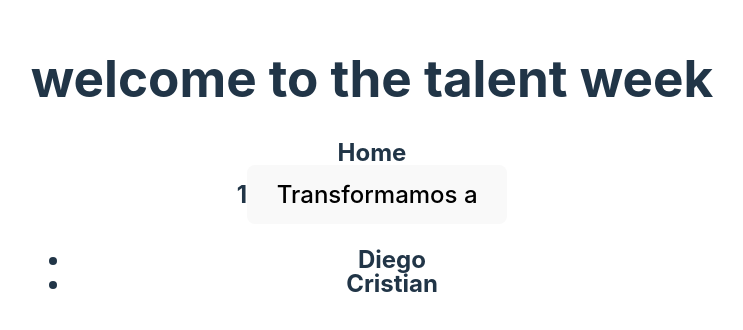
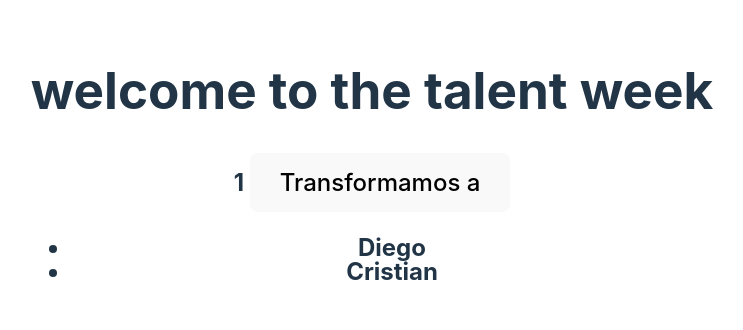
Before and after one commit to diegos35/react-from-0-viteJs, a React (Vite) app: page / in a window 1280 px wide. Shown: the part 232-562 px from the top of the page, without its empty margins (268-1011 px from the left). Built offline with nearby package versions, Linux system fonts and the light colour scheme.

Commit message:
creando atomic desing y trabajando con plugin de barrel

```diff
--- a/src/pages/Home.jsx
+++ b/src/pages/Home.jsx
@@ -1,46 +1,21 @@
 import { useEffect, useState } from "react";
+import { MagicArreglo, MagicButton } from "./components"; //con plugin auto barrel
+/* import MagicArreglo from "./components/magicArreglo/MagicArreglo";
+import MagicButton from "./components/magicButton/MagicButton";
+ */
+function Home() {
 
-function Home() {
-  //let a = 1;
-  const [data, setData] = useState(1);
-  const arrgeglo = [
-    {
-        id: 1,
-        nombre: 'Diego',
-    },
-    {   id: 2,
-        nombre: 'Cristian',
-    },
-]
-
-  const handleClick = () => {
-    //a = 10;null
-    setData(10);
-  }
-
-  useEffect(() => { //Life Cicle
-    console.log('apenas se inicie el componente life cicle', data);
-
-    /* return () => {
-        console.log('cuando muere el componente')
-    }; */
-  }, [data]) //Change: tiene que venir del useState y es lo que cambia
     return (
-        <div>
+       /*  <div>
             <div>Home</div>
             <span>{data}</span>
-            <button onClick={handleClick}>Transformamos a</button>
-        <ul>
-            {arrgeglo.map(item => (
-                <li key={item.id}> {item.nombre}</li>)
-            )}
-        </ul>
-        </div>
 
-        /* <> tag vacio
-            <div>Home</div>
-            <span>{a}</span>
-        </> */
+        </div> */
+
+        <>
+        <MagicButton/>
+        <MagicArreglo/>
+        </>
   )
 }
 
--- /dev/null
+++ b/src/pages/components/index.js
@@ -0,0 +1,2 @@
+export { default as MagicArreglo } from './magicArreglo/MagicArreglo';
+export { default as MagicButton } from './magicButton/MagicButton';
--- /dev/null
+++ b/src/pages/components/magicArreglo/MagicArreglo.jsx
@@ -0,0 +1,22 @@
+
+function MagicArreglo() {
+    const arrgeglo = [
+        {
+            id: 1,
+            nombre: 'Diego',
+        },
+        {   id: 2,
+            nombre: 'Cristian',
+        },
+    ]
+
+    return (
+        <ul>
+            {arrgeglo.map(item => (
+                <li key={item.id}> {item.nombre}</li>)
+            )}
+        </ul>
+    )
+}
+
+export default MagicArreglo
--- /dev/null
+++ b/src/pages/components/magicArreglo/index.js
@@ -0,0 +1 @@
+export { default as MagicArreglo } from './MagicArreglo';
--- /dev/null
+++ b/src/pages/components/magicButton/MagicButton.jsx
@@ -0,0 +1,26 @@
+import { useEffect, useState } from "react";
+
+function MagicButton() {
+    const [data, setData] = useState(1);
+
+    const handleClick = () => {
+      //a = 10;null
+      setData(10);
+    }
+    useEffect(() => { //Life Cicle
+        console.log('apenas se inicie el componente life cicle', data);
+
+        /* return () => {
+            console.log('cuando muere el componente')
+        }; */
+      }, [data]) //Change: tiene que venir del useState y es lo que cambia
+
+    return (
+        <div>
+            <span>  {data} </span>
+            <button onClick={handleClick}>Transformamos a</button>
+        </div>
+    )
+}
+
+export default MagicButton
--- /dev/null
+++ b/src/pages/components/magicButton/index.js
@@ -0,0 +1 @@
+export { default as MagicButton } from './MagicButton';
```
